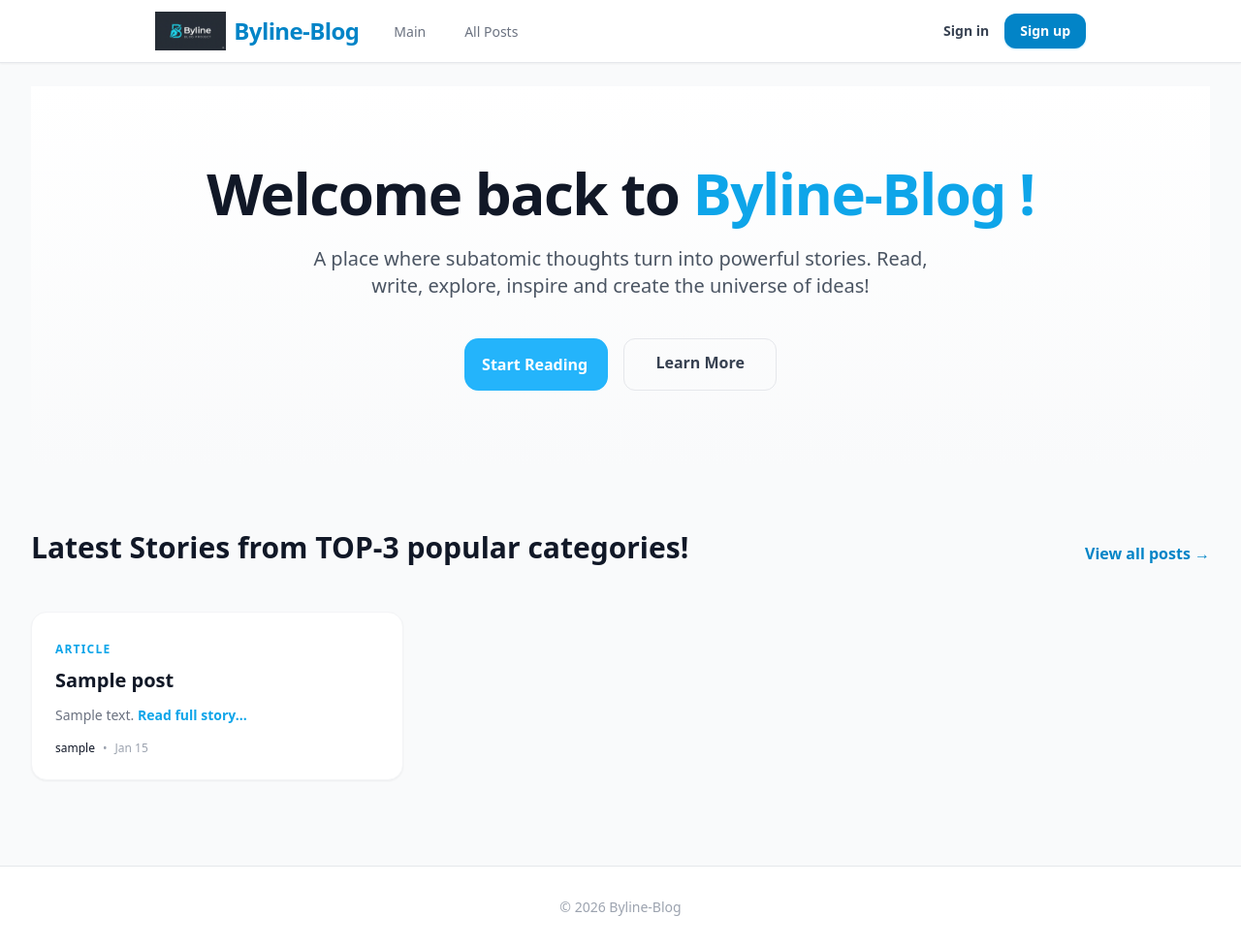
After one commit to julia-khrabatyn/Blog-Project, a Django app: template blog/templates/home.html in a window 1280 px wide. The commit adds this page. Shown: the whole page at 97% size. Run offline with Django 5.2, Linux system fonts and the light colour scheme; the template is opened without the code that fills it: most values are stand-ins (such as "Sample title", 1, 10 or a date in 2020); some libraries are stand-ins or nearby versions.

Commit message:
add home.html template, create HomeView, extend base.html

```diff
--- /dev/null
+++ b/blog/templates/home.html
@@ -0,0 +1,52 @@
+{% extends "base.html" %}
+{% load static %}
+
+{% block content %}
+<section class="text-center py-20 bg-gradient-to-b from-white to-gray-50">
+    <h1 class="text-6xl font-black text-gray-900 mb-6 tracking-tight">
+        Welcome back to <span class="text-sky-500">Byline-Blog !</span>
+        </h1>
+    <p class="text-xl text-gray-600 max-w-2xl mx-auto mb-10">
+        A place where subatomic thoughts turn into powerful stories.
+        Read, write, explore, inspire and create the universe of ideas!
+    </p>
+    <div class="flex justify-center gap-4">
+        <a href="{% url 'post_list' %}" class="button-create-post">
+            <span>Start Reading</span>
+        </a>
+        <a href="#latest" class="px-8 py-3 rounded-xl border border-gray-200 font-semibold text-gray-700 hover:bg-white transition-all">
+            Learn More
+        </a>
+    </div>
+</section>
+
+<section id="latest" class="py-16">
+    <div class="flex justify-between items-end mb-12">
+        <h2 class="text-3xl font-bold text-gray-900">Latest Stories from TOP-3 popular categories!</h2>
+        <a href="{% url 'post_list' %}" class="text-sky-600 font-semibold hover:underline">
+            View all posts &rarr;
+        </a>
+    </div>
+
+    <div class="grid md:grid-cols-3 gap-8">
+        {% for post in latest_posts %}
+            <div class="bg-white p-6 rounded-2xl border border-gray-100 shadow-sm hover:shadow-md transition-shadow">
+                <span class="text-xs font-bold text-sky-500 uppercase tracking-widest">Article</span>
+                <h3 class="text-xl font-bold mt-2 mb-3">{{ post.title }}</h3>
+                <p class="text-gray-500 text-sm mb-4">{{ post.text|truncatewords:20 }}
+                    <a href="#post/detail" class="text-sky-500 font-bold hover:underline">
+                    Read full story...
+                    </a>
+                </p>
+                <div class="flex items-center text-xs text-gray-400">
+                    <span class="font-medium text-gray-900">{{ post.user.username }}</span>
+                    <span class="mx-2">•</span>
+                    <span>{{ post.created_at|date:"M d" }}</span>
+                </div>
+            </div>
+        {% empty %}
+            <p class="text-gray-400">No stories found yet. Be the first to write one!</p>
+        {% endfor %}
+    </div>
+</section>
+{% endblock %}
--- a/blog/urls.py
+++ b/blog/urls.py
@@ -1,7 +1,8 @@
 from django.urls import path
 
-from .views import PostListView
+from .views import HomeView, PostListView
 
 urlpatterns = [
     path("posts/list/", PostListView.as_view(), name="post_list"),
+    path("home/", HomeView.as_view(), name="home"),
 ]
--- a/templates/base.html
+++ b/templates/base.html
@@ -5,7 +5,8 @@
     <meta charset="UTF-8">
     <meta name="viewport" content="width=device-width, initial-scale=1.0">
     <title>{% block title %}Byline-Blog{% endblock %}</title>
-
+    <link rel="icon" href="data:,">
+    {% comment %} this for solving bebugtoolbar tracebacks {% endcomment %}
     <script src="https://cdn.tailwindcss.com"></script>
     <script>
         tailwind.config = {
@@ -21,35 +22,54 @@
 <body class="h-full font-sans antialiased text-gray-900 flex flex-col">
 
     <nav class="bg-white shadow-sm border-b sticky top-0 z-50">
-        <div class="max-w-7xl mx-auto px-4 sm:px-6 lg:px-8 h-16 flex items-center justify-between">
+    <div class="max-w-5xl mx-auto px-4 sm:px-6 lg:px-8 h-16 flex items-center justify-between">
 
-            <div class="flex items-right gap-4">
-                <a href="/" class="flex items-center gap-2">
-                    <img class="h-12 w-auto" src="{% static 'images/byline_logo.png' %}" alt="Blog logo">
+        <div class="flex items-center gap-8"> <a href="{% url 'home' %}" class="flex items-center gap-2 group">
+                <img class="h-10 w-auto transition-transform group-hover:scale-105" src="{% static 'images/byline_logo.png' %}" alt="Blog logo">
                 <span class="text-2xl font-black text-sky-600 tracking-tight">Byline-Blog</span>
             </a>
 
-                <div class="hidden sm:ml-6 sm:flex sm:space-x-8">
-                    <a href="/" class="text-gray-900 inline-flex items-center px-1 pt-1 border-b-2 border-sky-500 text-sm font-medium">
+            <div class="hidden sm:flex sm:space-x-8 h-16"> <a href="{% url 'home' %}"
+                   class="inline-flex items-center px-1 pt-1 border-b-2 text-sm font-medium transition-colors
+                   {% if request.resolver_match.url_name == 'home' %}
+                       border-sky-500 text-gray-900
+                   {% else %}
+                       border-transparent text-gray-500 hover:text-gray-700 hover:border-gray-300
+                   {% endif %}">
                     Main
+                </a>
+                <a href="{% url 'post_list' %}"
+                   class="inline-flex items-center px-1 pt-1 border-b-2 text-sm font-medium transition-colors
+                   {% if request.resolver_match.url_name == 'post_list' %}
+                       border-sky-500 text-gray-900
+                   {% else %}
+                       border-transparent text-gray-500 hover:text-gray-700 hover:border-gray-300
+                   {% endif %}">
+                    All Posts
                 </a>
             </div>
         </div>
 
-            <div class="flex items-center space-x-4">
+        <div class="flex items-center space-x-6">
             {% if user.is_authenticated %}
-                    <span class="text-sm text-gray-500 ">Welcome back, {{ user.username }}!</span>
-                    <form method="post" action="{% url 'account_logout' %}">
+                <div class="flex items-center gap-4">
+                    <span class="text-sm text-gray-400">
+                        Welcome, <span class="font-bold text-gray-700">{{ user.username }}</span>
+                    </span>
+                    <form method="post" action="{% url 'account_logout' %}" class="inline">
                         {% csrf_token %}
-                        <button type="submit" class="text-sm font-medium text-gray-700 hover:text-red-600 transition">
+                        <button type="submit" class="text-sm font-semibold text-gray-500 hover:text-red-500 transition-colors">
                             Logout
                         </button>
                     </form>
+                </div>
             {% else %}
-                    <a href="{% url 'account_login' %}" class="text-sm font-medium text-gray-700 hover:text-sky-600">Sign in</a>
-                    <a href="{% url 'account_signup' %}" class="bg-sky-600 text-white px-4 py-2 rounded-lg text-sm font-medium hover:bg-sky-700 transition">
+                <div class="flex items-center gap-4">
+                    <a href="{% url 'account_login' %}" class="text-sm font-semibold text-gray-700 hover:text-sky-600 transition-colors">Sign in</a>
+                    <a href="{% url 'account_signup' %}" class="bg-sky-600 text-white px-4 py-2 rounded-xl text-sm font-bold hover:bg-sky-700 shadow-sm shadow-sky-200 transition-all active:scale-95">
                         Sign up
                     </a>
+                </div>
             {% endif %}
         </div>
     </div>
```
Also changed, not shown: blog/views.py (+23 -1 lines). Lines whose indentation alone changed are shown as unchanged.
